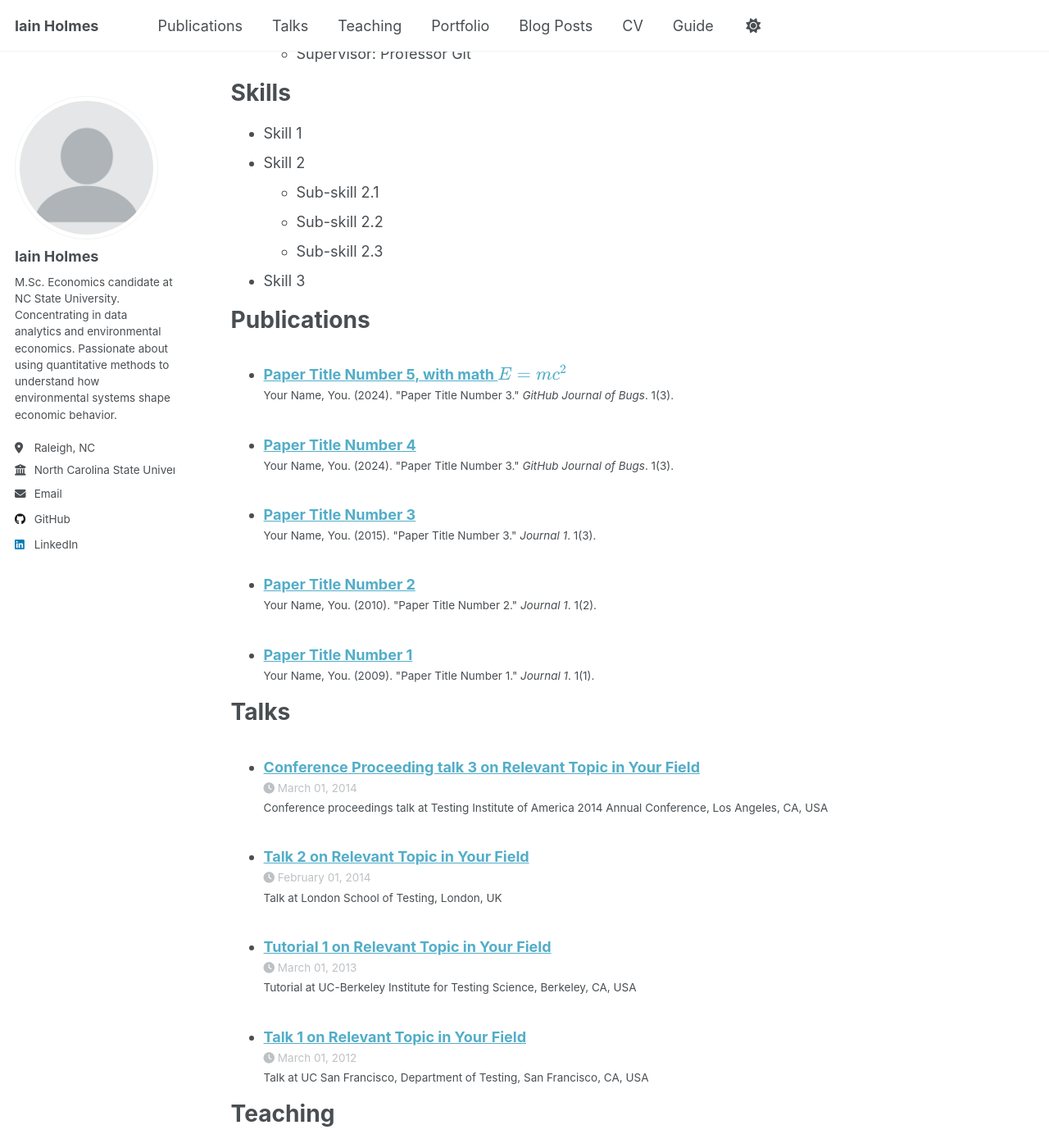
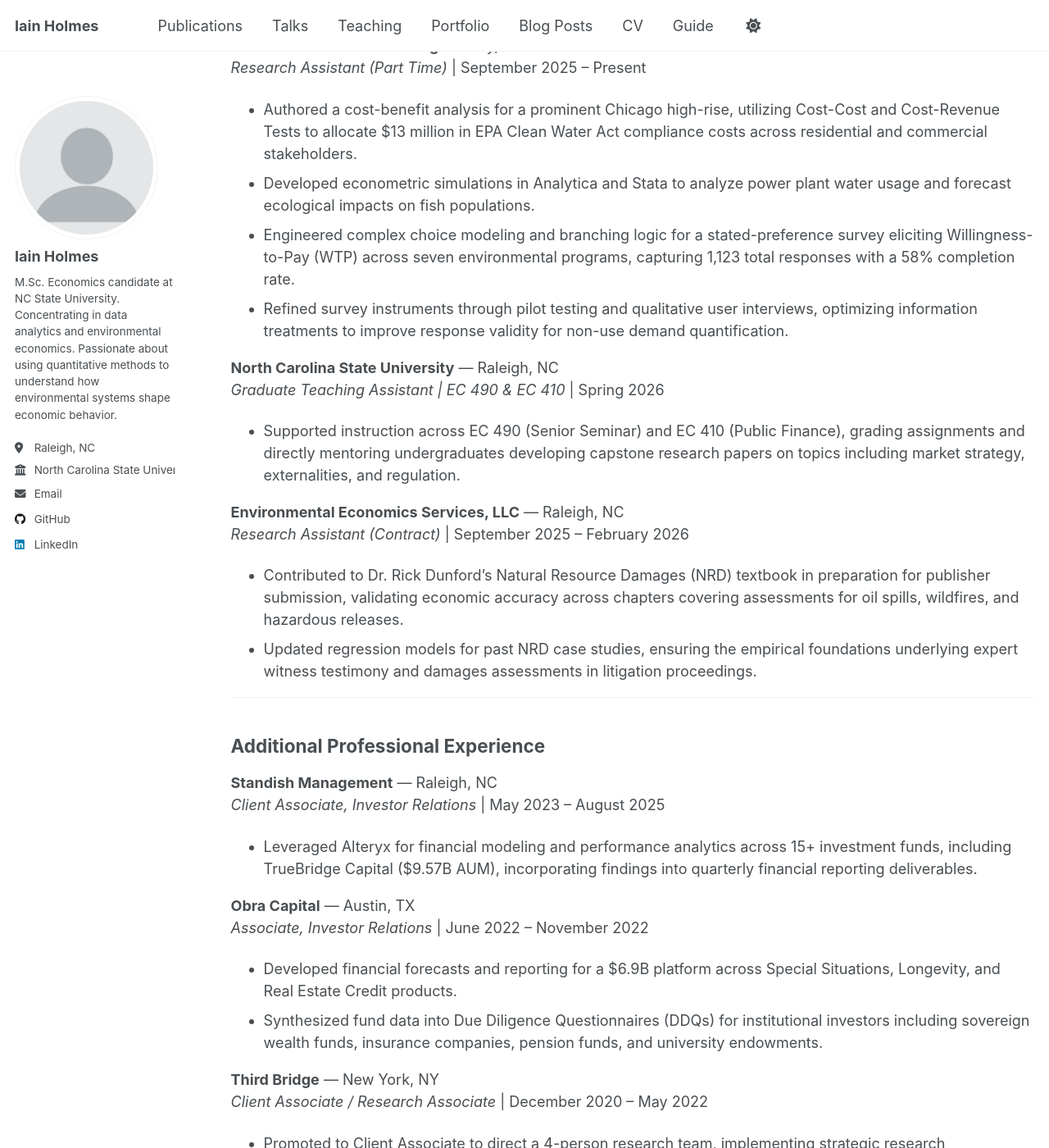
Before and after one commit to iainholmes/iainholmes.github.io, a Jekyll site: the page built from _pages/cv.md, in a window 1280 px wide and 1400 px high, scrolled down 706 px. Shown: the whole window at 82% size. Built offline with Jekyll 4.4.1, drawn with Linux system fonts in a browser that asks for light colours; a script that is not in the unit is left out; some of the changed text lies outside the part shown.

Commit message:
Update cv.md

```diff
--- a/_pages/cv.md
+++ b/_pages/cv.md
@@ -9,56 +9,82 @@ redirect_from:
 
 {% include base_path %}
 
-Education
-======
-* Ph.D in Version Control Theory, GitHub University, 2018 (expected)
-* M.S. in Jekyll, GitHub University, 2014
-* B.S. in GitHub, GitHub University, 2012
+A downloadable PDF version of my CV is available [here](/files/iholmes_resume.pdf).
 
-Work experience
-======
-* Spring 2024: Academic Pages Collaborator
-  * GitHub University
-  * Duties includes: Updates and improvements to template
-  * Supervisor: The Users
+---
 
-* Fall 2015: Research Assistant
-  * GitHub University
-  * Duties included: Merging pull requests
-  * Supervisor: Professor Hub
+## Education
 
-* Summer 2015: Research Assistant
-  * GitHub University
-  * Duties included: Tagging issues
-  * Supervisor: Professor Git
+**North Carolina State University** — Raleigh, NC
+*M.Sc. Economics* | Dual Concentration: Data Analytics, Natural Resource & Environmental Economics
+GPA: 3.9 | Expected December 2026
 
-Skills
-======
-* Skill 1
-* Skill 2
-  * Sub-skill 2.1
-  * Sub-skill 2.2
-  * Sub-skill 2.3
-* Skill 3
+- **Thesis (In Progress):** Researching differences in property value outcomes as a result of infrastructure mitigation versus institutional litigation in PFAS-affected communities across North Carolina.
+- **Prior Research:** *Spatial Effects of Water Infrastructure on Housing Markets* (Dec 2025) — Examined the capitalization of dam proximity into housing prices across 747 NC ZCTAs via a quadratic hedonic pricing model, identifying a statistically significant 22.3-mile amenity zone.
 
-Publications
-======
-  <ul>{% for post in site.publications reversed %}
-    {% include archive-single-cv.html %}
-  {% endfor %}</ul>
+**University of Virginia** — Charlottesville, VA
+*B.A. Economics* | Minor: Philosophy
+GPA: 3.5 | 2018
 
-Talks
-======
-  <ul>{% for post in site.talks reversed %}
-    {% include archive-single-talk-cv.html  %}
-  {% endfor %}</ul>
+---
 
-Teaching
-======
-  <ul>{% for post in site.teaching reversed %}
-    {% include archive-single-cv.html %}
-  {% endfor %}</ul>
+## Relevant Economic Experience
 
-Service and leadership
-======
-* Currently signed in to 43 different slack teams
+**Veritas Economic Consulting** — Cary, NC
+*Research Assistant (Part Time)* | September 2025 – Present
+
+- Authored a cost-benefit analysis for a prominent Chicago high-rise, utilizing Cost-Cost and Cost-Revenue Tests to allocate $13 million in EPA Clean Water Act compliance costs across residential and commercial stakeholders.
+- Developed econometric simulations in Analytica and Stata to analyze power plant water usage and forecast ecological impacts on fish populations.
+- Engineered complex choice modeling and branching logic for a stated-preference survey eliciting Willingness-to-Pay (WTP) across seven environmental programs, capturing 1,123 total responses with a 58% completion rate.
+- Refined survey instruments through pilot testing and qualitative user interviews, optimizing information treatments to improve response validity for non-use demand quantification.
+
+**North Carolina State University** — Raleigh, NC
+*Graduate Teaching Assistant | EC 490 & EC 410* | Spring 2026
+
+- Supported instruction across EC 490 (Senior Seminar) and EC 410 (Public Finance), grading assignments and directly mentoring undergraduates developing capstone research papers on topics including market strategy, externalities, and regulation.
+
+**Environmental Economics Services, LLC** — Raleigh, NC
+*Research Assistant (Contract)* | September 2025 – February 2026
+
+- Contributed to Dr. Rick Dunford's Natural Resource Damages (NRD) textbook in preparation for publisher submission, validating economic accuracy across chapters covering assessments for oil spills, wildfires, and hazardous releases.
+- Updated regression models for past NRD case studies, ensuring the empirical foundations underlying expert witness testimony and damages assessments in litigation proceedings.
+
+---
+
+## Additional Professional Experience
+
+**Standish Management** — Raleigh, NC
+*Client Associate, Investor Relations* | May 2023 – August 2025
+
+- Leveraged Alteryx for financial modeling and performance analytics across 15+ investment funds, including TrueBridge Capital ($9.57B AUM), incorporating findings into quarterly financial reporting deliverables.
+
+**Obra Capital** — Austin, TX
+*Associate, Investor Relations* | June 2022 – November 2022
+
+- Developed financial forecasts and reporting for a $6.9B platform across Special Situations, Longevity, and Real Estate Credit products.
+- Synthesized fund data into Due Diligence Questionnaires (DDQs) for institutional investors including sovereign wealth funds, insurance companies, pension funds, and university endowments.
+
+**Third Bridge** — New York, NY
+*Client Associate / Research Associate* | December 2020 – May 2022
+
+- Promoted to Client Associate to direct a 4-person research team, implementing strategic research frameworks.
+- Managed 4–6 simultaneous due diligence investment research projects (3–5 week cycles) for clients including Bain Capital, Astorg, and Boston Consulting Group (BCG).
+
+**U.S. House of Representatives (Rep. Seth Moulton)** — Washington, D.C.
+*Legislative Research Intern* | August – December 2018
+
+- Coordinated with utility company executives to track infrastructure recovery post-gas explosion, developing data-driven restoration forecasts that informed constituent town halls across the district.
+
+---
+
+## Technical Skills
+
+**Programming & Analytics:** Python, R, SQL, Stata, Analytica, Alteryx, Advanced Excel, Jupyter Lab, Power BI, VS Code
+**Survey Platforms:** Alchemer, User Interviews
+**CRM & Investment Software:** Salesforce, Dynamo, Allvue, SS&C, Anduin, Canoe Intelligence, Carta, iSquared
+
+---
+
+## Volunteer
+
+Eno River State Park (Conservation); TABLE Food Assistance
```
